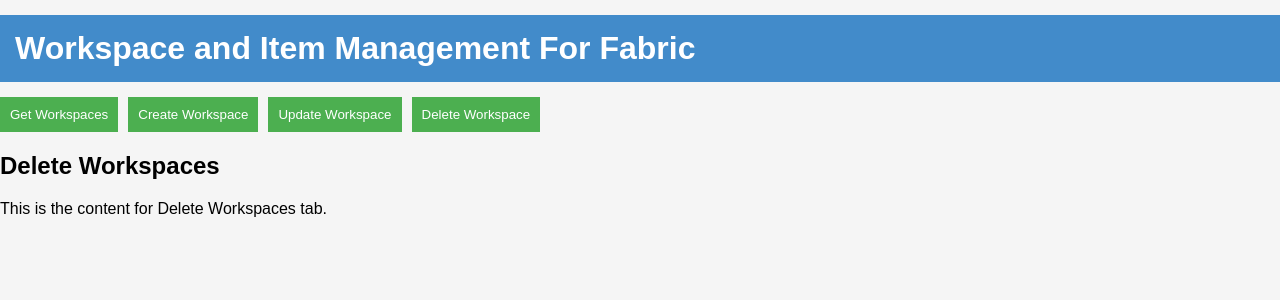
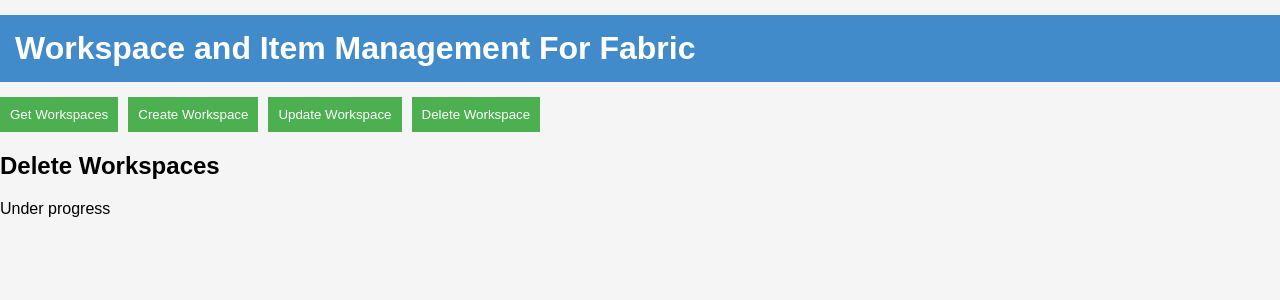
Before and after one commit to kirthikarajaganesh/FabricUI, a React (Create React App) app: page / in a window 1280 px wide. Both pictures are taken after a click on the button "Delete Workspace". Shown: the top 300 px of the page. Built offline with nearby package versions, Linux system fonts and the light colour scheme.

Commit message:
dummy commit

```diff
--- a/src/Workspaces/DeleteWorkspace.js
+++ b/src/Workspaces/DeleteWorkspace.js
@@ -5,7 +5,7 @@
   return (
     <div>
       <h2>Delete Workspaces</h2>
-      <p>This is the content for Delete Workspaces tab.</p>
+      <p>Under progress</p>
     </div>
   );
 };
```
